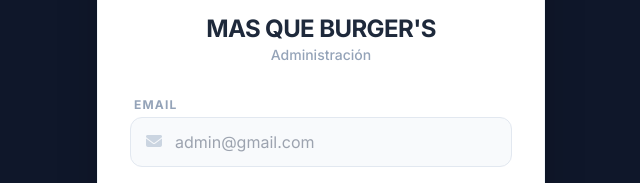
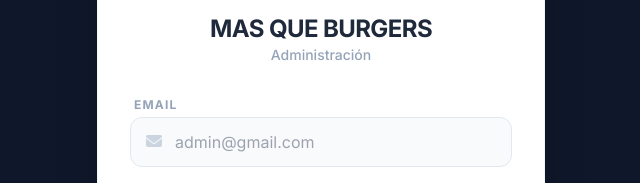
Before and after one commit to Leogalazzo06/masqueburgers, a plain HTML site: page login.html in a window 1280 px wide. Shown: the part 247-430 px from the top of the page, 319-959 px from the left. Drawn offline with nearby package versions, Linux system fonts and the light colour scheme.

Commit message:
Update login.html

```diff
--- a/login.html
+++ b/login.html
@@ -3,7 +3,7 @@
 <head>
     <meta charset="UTF-8">
     <meta name="viewport" content="width=device-width, initial-scale=1.0">
-    <title>Login | Mas que Burger's</title>
+    <title>Login | Mas que Burgers</title>
      <link rel="shortcut icon" href="https://imagedelivery.net/ut8GNCA1obOu4JnXrJ_J9Q/e7b59903-06e0-48f8-1bb1-71bd6da8a800/public">
     <script src="https://cdn.tailwindcss.com"></script>
     <link rel="stylesheet" href="https://cdnjs.cloudflare.com/ajax/libs/font-awesome/6.4.0/css/all.min.css">
@@ -89,7 +89,7 @@
                      class="w-full h-full object-contain drop-shadow-md">
             </div>
 
-            <h1 class="text-2xl font-black text-slate-800 uppercase tracking-tight">Mas que Burger's</h1>
+            <h1 class="text-2xl font-black text-slate-800 uppercase tracking-tight">Mas que Burgers</h1>
             <p class="text-slate-400 text-sm font-medium">Administración</p>
         </div>
 
```
